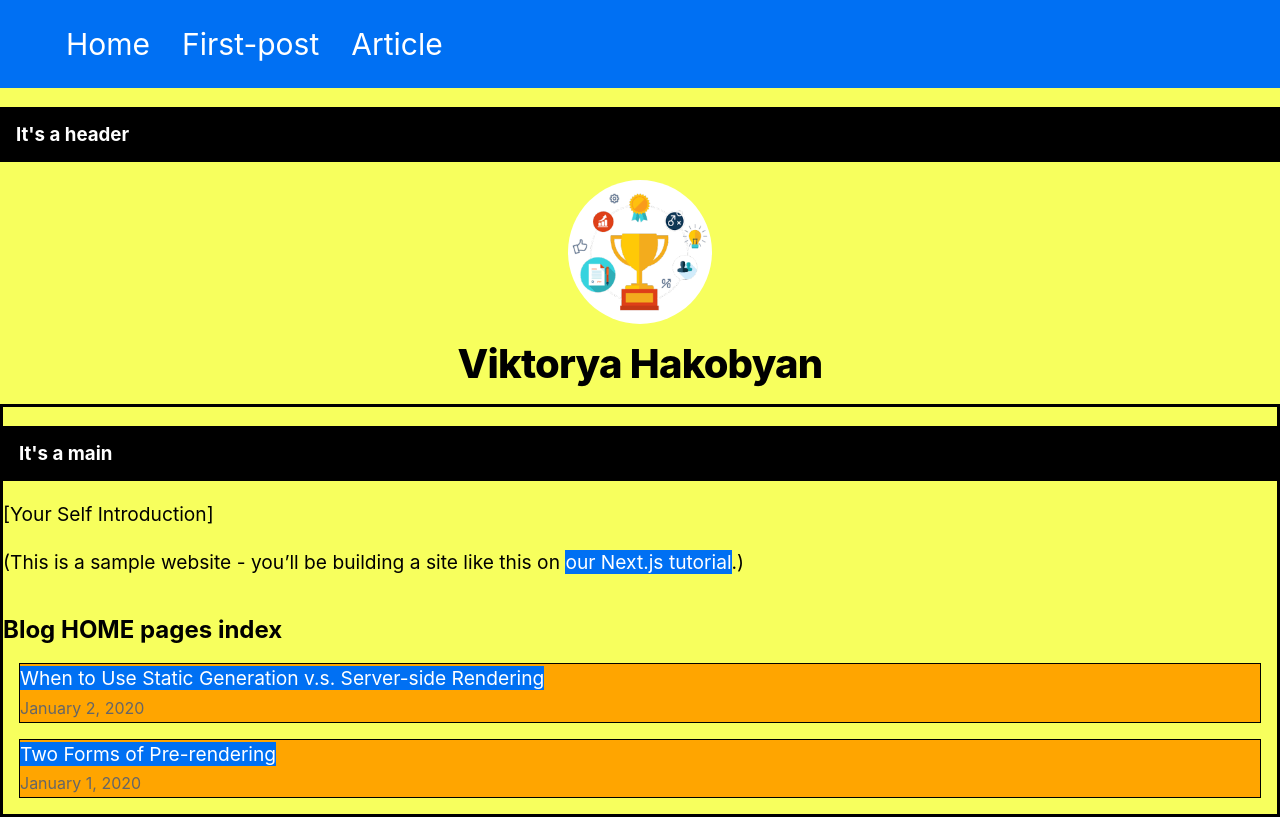
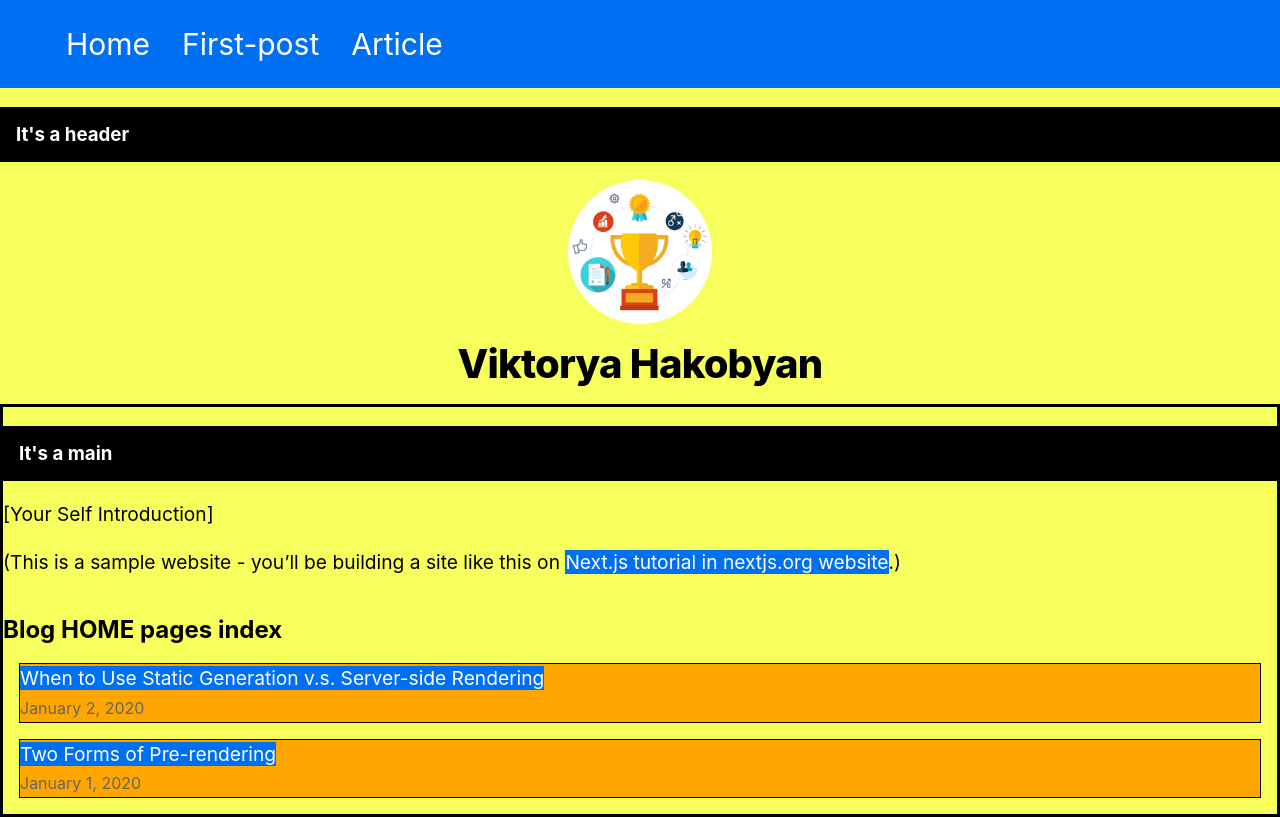
Before and after one commit to hakobyanviktoria8/next_js_learn, a Next.js app: page / in a window 1280 px wide. Built offline with nearby package versions, Linux system fonts and the light colour scheme.

Commit message:
git repos add and update Vercel

```diff
--- a/pages/index.js
+++ b/pages/index.js
@@ -87,7 +87,7 @@ export default function Home({allPostsData}) {
                     <p>[Your Self Introduction]</p>
                     <p>
                         (This is a sample website - you’ll be building a site like this on{' '}
-                        <a href="https://nextjs.org/learn">our Next.js tutorial</a>.)
+                        <a href="https://nextjs.org/learn">Next.js tutorial in nextjs.org website</a>.)
                     </p>
 
                 </section>
```
